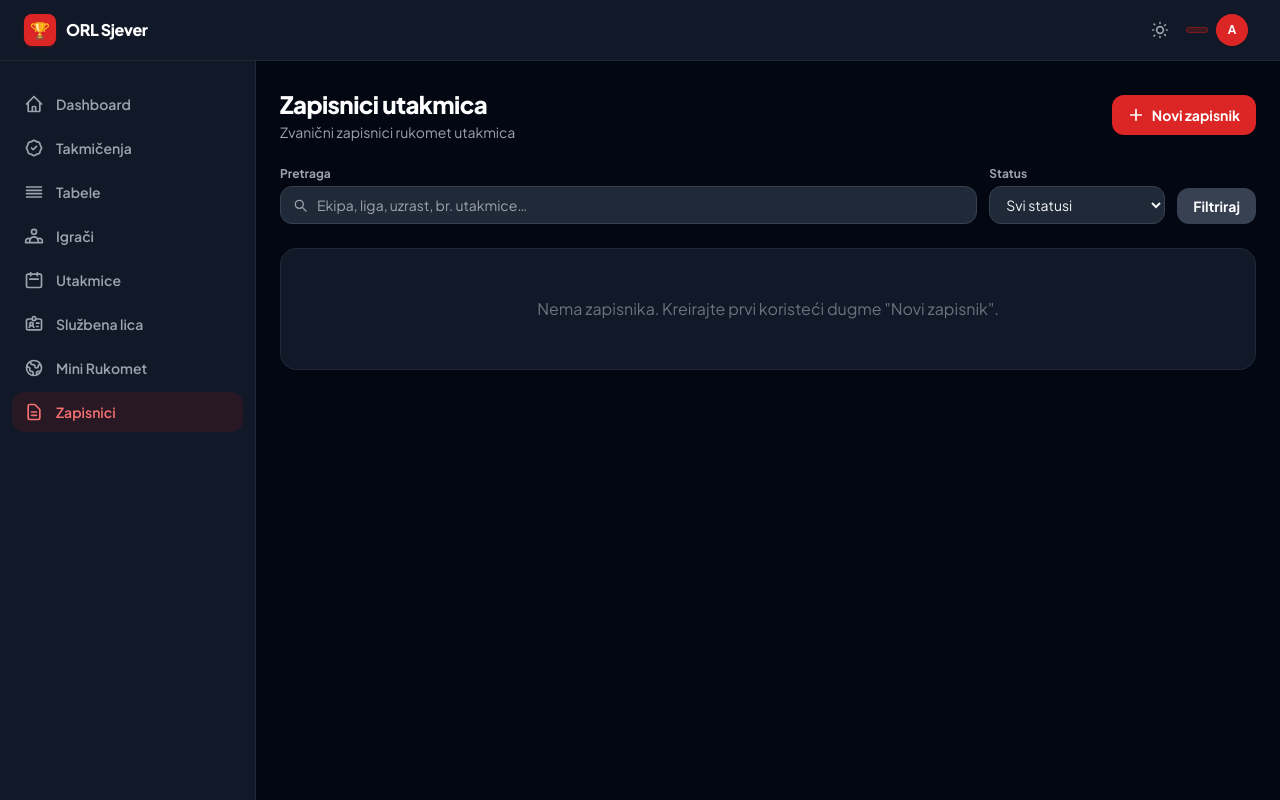
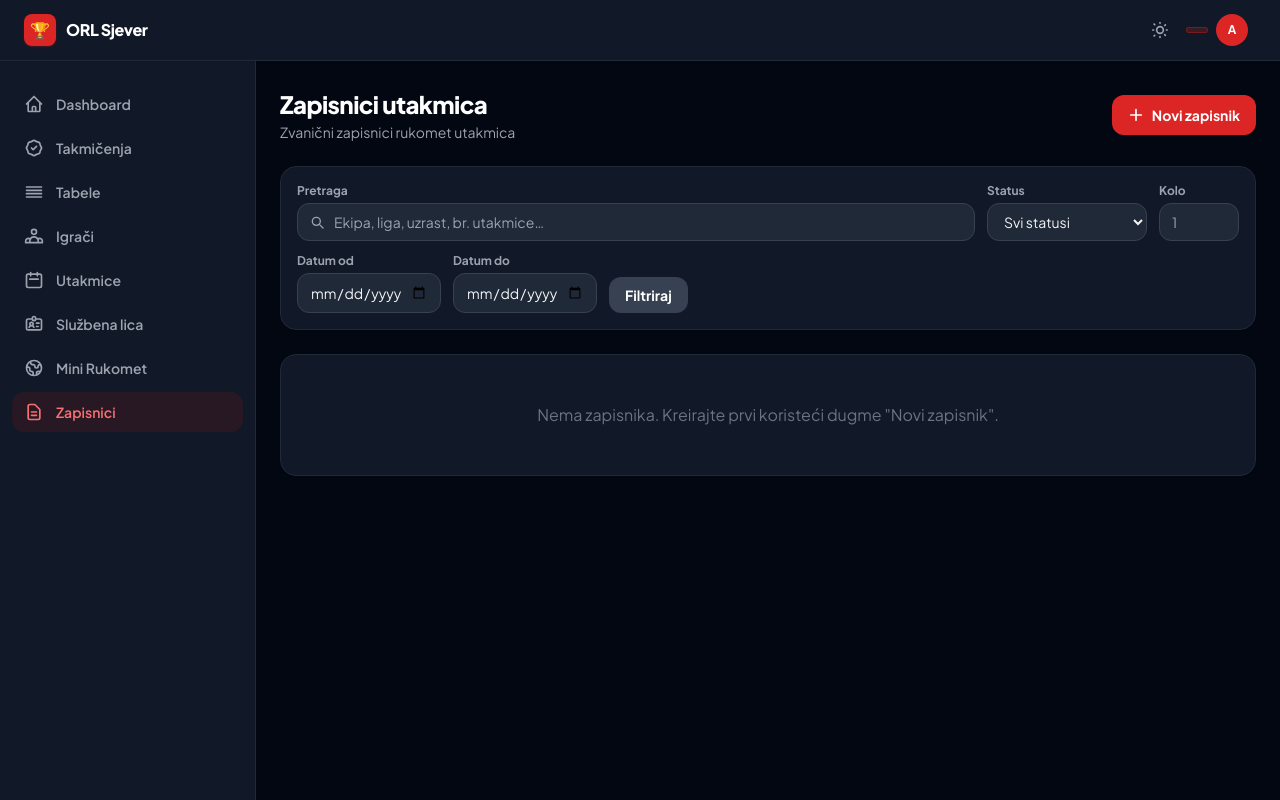
Before and after one commit to nedimlipa/omladinskaliga, a FastAPI app: template app/templates/admin_zapisnici.html in a window 1280 px wide. Run offline with FastAPI, Linux system fonts and the light colour scheme; the template is opened without the code that fills it, so the values that code supplies are empty; parts of the project's set-up code (start-up, migrations or seed data) failed here and were passed over; some libraries are stand-ins or nearby versions.

Commit message:
Zapisnik: filteri na listi (sezona/uzrast/liga/kolo/datum), 7m po igracu vec implementirano

```diff
--- a/app/routers/zapisnik.py
+++ b/app/routers/zapisnik.py
@@ -46,10 +46,18 @@ async def admin_zapisnici_list(
     if user["tip"] not in ("admin", "moderator"):
         raise HTTPException(403)
 
-    q     = request.query_params.get("q", "").strip()
-    fstat = request.query_params.get("status", "").strip()
+    q        = request.query_params.get("q",       "").strip()
+    fstat    = request.query_params.get("status",  "").strip()
+    fuzrast  = request.query_params.get("uzrast",  "").strip()
+    fliga    = request.query_params.get("liga",    "").strip()
+    fkolo    = request.query_params.get("kolo",    "").strip()
+    fdat_od  = request.query_params.get("dat_od",  "").strip()
+    fdat_do  = request.query_params.get("dat_do",  "").strip()
+    fsezona  = request.query_params.get("sezona",  "").strip()
 
-    qry = select(ZapisnikUtakmica).order_by(ZapisnikUtakmica.kreiran_datum.desc())
+    qry = select(ZapisnikUtakmica).order_by(
+        ZapisnikUtakmica.datum.desc().nulls_last(), ZapisnikUtakmica.kreiran_datum.desc()
+    )
     if q:
         qry = qry.where(or_(
             ZapisnikUtakmica.ekipa_a.ilike(f"%{q}%"),
@@ -60,8 +68,46 @@ async def admin_zapisnici_list(
         ))
     if fstat:
         qry = qry.where(ZapisnikUtakmica.status_utakmice == fstat)
+    if fuzrast:
+        qry = qry.where(ZapisnikUtakmica.uzrast == fuzrast)
+    if fliga:
+        qry = qry.where(ZapisnikUtakmica.liga.ilike(f"%{fliga}%"))
+    if fkolo:
+        try:
+            qry = qry.where(ZapisnikUtakmica.kolo == int(fkolo))
+        except ValueError:
+            pass
+    if fdat_od:
+        try:
+            import datetime as _dt
+            qry = qry.where(ZapisnikUtakmica.datum >= _dt.date.fromisoformat(fdat_od))
+        except ValueError:
+            pass
+    if fdat_do:
+        try:
+            import datetime as _dt
+            qry = qry.where(ZapisnikUtakmica.datum <= _dt.date.fromisoformat(fdat_do))
+        except ValueError:
+            pass
+    if fsezona:
+        qry = qry.where(ZapisnikUtakmica.sezona == fsezona)
 
     zapisnici = (await db.execute(qry)).scalars().all()
+
+    # Distinct values for filter dropdowns
+    dist_uzrast = (await db.execute(
+        select(ZapisnikUtakmica.uzrast).where(ZapisnikUtakmica.uzrast.isnot(None))
+        .distinct().order_by(ZapisnikUtakmica.uzrast)
+    )).scalars().all()
+    dist_liga = (await db.execute(
+        select(ZapisnikUtakmica.liga).where(ZapisnikUtakmica.liga.isnot(None))
+        .distinct().order_by(ZapisnikUtakmica.liga)
+    )).scalars().all()
+    dist_sezona = (await db.execute(
+        select(ZapisnikUtakmica.sezona).where(ZapisnikUtakmica.sezona.isnot(None))
+        .distinct().order_by(ZapisnikUtakmica.sezona.desc())
+    )).scalars().all()
+
     result_k = await db.execute(
         select(Klub).where(Klub.aktivan == True).order_by(Klub.naziv_kluba)
     )
@@ -70,6 +116,9 @@ async def admin_zapisnici_list(
         "request": request, "user": user,
         "zapisnici": zapisnici, "klubovi": klubovi, "statusi": STATUSI,
         "q": q, "fstat": fstat,
+        "fuzrast": fuzrast, "fliga": fliga, "fkolo": fkolo,
+        "fdat_od": fdat_od, "fdat_do": fdat_do, "fsezona": fsezona,
+        "dist_uzrast": dist_uzrast, "dist_liga": dist_liga, "dist_sezona": dist_sezona,
     })
 
 
--- a/app/templates/admin_zapisnici.html
+++ b/app/templates/admin_zapisnici.html
@@ -82,25 +82,90 @@
     </div>
 
     <!-- Filter bar -->
-    <form method="GET" action="/admin/zapisnici" class="flex flex-wrap items-end gap-3">
+    <form method="GET" action="/admin/zapisnici" class="bg-white dark:bg-gray-900 rounded-2xl border border-gray-200 dark:border-gray-800 shadow-sm p-4 space-y-3">
+      <!-- Row 1: text search + status -->
+      <div class="flex flex-wrap items-end gap-3">
         <div class="flex-1 min-w-44">
           <label class="block text-xs font-bold text-gray-500 dark:text-gray-400 mb-1">Pretraga</label>
           <div class="relative">
             <svg class="absolute left-3 top-1/2 -translate-y-1/2 w-4 h-4 text-gray-400" fill="none" stroke="currentColor" viewBox="0 0 24 24"><path stroke-linecap="round" stroke-linejoin="round" stroke-width="2" d="M21 21l-4.35-4.35M17 11A6 6 0 115 11a6 6 0 0112 0z"/></svg>
             <input type="text" name="q" value="{{ q or '' }}" placeholder="Ekipa, liga, uzrast, br. utakmice…"
-            class="w-full pl-9 pr-3 py-2 rounded-xl border border-gray-200 dark:border-gray-700 bg-white dark:bg-gray-800 text-sm focus:ring-2 focus:ring-red-500 focus:outline-none">
+              class="w-full pl-9 pr-3 py-2 rounded-xl border border-gray-200 dark:border-gray-700 bg-gray-50 dark:bg-gray-800 text-sm focus:ring-2 focus:ring-red-500 focus:outline-none">
           </div>
         </div>
-      <div class="w-44">
+        <div class="w-40">
           <label class="block text-xs font-bold text-gray-500 dark:text-gray-400 mb-1">Status</label>
-        <select name="status" class="w-full px-3 py-2 rounded-xl border border-gray-200 dark:border-gray-700 bg-white dark:bg-gray-800 text-sm focus:ring-2 focus:ring-red-500 focus:outline-none">
+          <select name="status" class="w-full px-3 py-2 rounded-xl border border-gray-200 dark:border-gray-700 bg-gray-50 dark:bg-gray-800 text-sm focus:ring-2 focus:ring-red-500 focus:outline-none">
             <option value="">Svi statusi</option>
             {% for s in statusi %}<option value="{{ s }}" {% if fstat == s %}selected{% endif %}>{{ s }}</option>{% endfor %}
           </select>
         </div>
+        <div class="w-20">
+          <label class="block text-xs font-bold text-gray-500 dark:text-gray-400 mb-1">Kolo</label>
+          <input type="number" name="kolo" value="{{ fkolo or '' }}" min="1" placeholder="1"
+            class="w-full px-3 py-2 rounded-xl border border-gray-200 dark:border-gray-700 bg-gray-50 dark:bg-gray-800 text-sm focus:ring-2 focus:ring-red-500 focus:outline-none">
+        </div>
+      </div>
+      <!-- Row 2: sezona, uzrast, liga, datum -->
+      <div class="flex flex-wrap items-end gap-3">
+        {% if dist_sezona %}
+        <div class="w-36">
+          <label class="block text-xs font-bold text-gray-500 dark:text-gray-400 mb-1">Sezona</label>
+          <select name="sezona" class="w-full px-3 py-2 rounded-xl border border-gray-200 dark:border-gray-700 bg-gray-50 dark:bg-gray-800 text-sm focus:ring-2 focus:ring-red-500 focus:outline-none">
+            <option value="">Sve sezone</option>
+            {% for s in dist_sezona %}<option value="{{ s }}" {% if fsezona == s %}selected{% endif %}>{{ s }}</option>{% endfor %}
+          </select>
+        </div>
+        {% endif %}
+        {% if dist_uzrast %}
+        <div class="w-40">
+          <label class="block text-xs font-bold text-gray-500 dark:text-gray-400 mb-1">Uzrast</label>
+          <select name="uzrast" class="w-full px-3 py-2 rounded-xl border border-gray-200 dark:border-gray-700 bg-gray-50 dark:bg-gray-800 text-sm focus:ring-2 focus:ring-red-500 focus:outline-none">
+            <option value="">Svi uzrasti</option>
+            {% for u in dist_uzrast %}<option value="{{ u }}" {% if fuzrast == u %}selected{% endif %}>{{ u }}</option>{% endfor %}
+          </select>
+        </div>
+        {% endif %}
+        {% if dist_liga %}
+        <div class="flex-1 min-w-44">
+          <label class="block text-xs font-bold text-gray-500 dark:text-gray-400 mb-1">Liga</label>
+          <select name="liga" class="w-full px-3 py-2 rounded-xl border border-gray-200 dark:border-gray-700 bg-gray-50 dark:bg-gray-800 text-sm focus:ring-2 focus:ring-red-500 focus:outline-none">
+            <option value="">Sve lige</option>
+            {% for l in dist_liga %}<option value="{{ l }}" {% if fliga == l %}selected{% endif %}>{{ l }}</option>{% endfor %}
+          </select>
+        </div>
+        {% endif %}
+        <div class="w-36">
+          <label class="block text-xs font-bold text-gray-500 dark:text-gray-400 mb-1">Datum od</label>
+          <input type="date" name="dat_od" value="{{ fdat_od or '' }}"
+            class="w-full px-3 py-2 rounded-xl border border-gray-200 dark:border-gray-700 bg-gray-50 dark:bg-gray-800 text-sm focus:ring-2 focus:ring-red-500 focus:outline-none">
+        </div>
+        <div class="w-36">
+          <label class="block text-xs font-bold text-gray-500 dark:text-gray-400 mb-1">Datum do</label>
+          <input type="date" name="dat_do" value="{{ fdat_do or '' }}"
+            class="w-full px-3 py-2 rounded-xl border border-gray-200 dark:border-gray-700 bg-gray-50 dark:bg-gray-800 text-sm focus:ring-2 focus:ring-red-500 focus:outline-none">
+        </div>
+        <div class="flex items-end gap-2">
           <button type="submit" class="px-4 py-2 rounded-xl text-sm font-bold bg-gray-900 dark:bg-gray-700 text-white hover:bg-gray-700 dark:hover:bg-gray-600 transition">Filtriraj</button>
-      {% if q or fstat %}
+          {% if q or fstat or fuzrast or fliga or fkolo or fdat_od or fdat_do or fsezona %}
           <a href="/admin/zapisnici" class="px-4 py-2 rounded-xl text-sm font-semibold text-gray-500 dark:text-gray-400 hover:text-gray-700 dark:hover:text-gray-200 transition">× Resetuj</a>
+          {% endif %}
+        </div>
+      </div>
+      <!-- Active filter badges -->
+      {% if q or fstat or fuzrast or fliga or fkolo or fdat_od or fdat_do or fsezona %}
+      <div class="flex flex-wrap gap-1.5 pt-1 border-t border-gray-100 dark:border-gray-800">
+        <span class="text-xs text-gray-400 self-center">Aktivni filteri:</span>
+        {% if q %}<span class="inline-flex items-center gap-1 px-2 py-0.5 rounded-full text-xs font-semibold bg-blue-100 dark:bg-blue-900/30 text-blue-700 dark:text-blue-300">Pretraga: {{ q }}</span>{% endif %}
+        {% if fstat %}<span class="inline-flex items-center gap-1 px-2 py-0.5 rounded-full text-xs font-semibold bg-green-100 dark:bg-green-900/30 text-green-700 dark:text-green-300">Status: {{ fstat }}</span>{% endif %}
+        {% if fsezona %}<span class="inline-flex items-center gap-1 px-2 py-0.5 rounded-full text-xs font-semibold bg-orange-100 dark:bg-orange-900/30 text-orange-700 dark:text-orange-300">Sezona: {{ fsezona }}</span>{% endif %}
+        {% if fuzrast %}<span class="inline-flex items-center gap-1 px-2 py-0.5 rounded-full text-xs font-semibold bg-violet-100 dark:bg-violet-900/30 text-violet-700 dark:text-violet-300">Uzrast: {{ fuzrast }}</span>{% endif %}
+        {% if fliga %}<span class="inline-flex items-center gap-1 px-2 py-0.5 rounded-full text-xs font-semibold bg-gray-100 dark:bg-gray-700 text-gray-600 dark:text-gray-300">Liga: {{ fliga }}</span>{% endif %}
+        {% if fkolo %}<span class="inline-flex items-center gap-1 px-2 py-0.5 rounded-full text-xs font-semibold bg-yellow-100 dark:bg-yellow-900/30 text-yellow-700 dark:text-yellow-300">Kolo: {{ fkolo }}</span>{% endif %}
+        {% if fdat_od %}<span class="inline-flex items-center gap-1 px-2 py-0.5 rounded-full text-xs font-semibold bg-teal-100 dark:bg-teal-900/30 text-teal-700 dark:text-teal-300">Od: {{ fdat_od }}</span>{% endif %}
+        {% if fdat_do %}<span class="inline-flex items-center gap-1 px-2 py-0.5 rounded-full text-xs font-semibold bg-teal-100 dark:bg-teal-900/30 text-teal-700 dark:text-teal-300">Do: {{ fdat_do }}</span>{% endif %}
+        <span class="text-xs text-gray-400 self-center">&mdash; {{ zapisnici | length }} rezultat(a)</span>
+      </div>
       {% endif %}
     </form>
 
```
Lines whose indentation alone changed are shown as unchanged.
